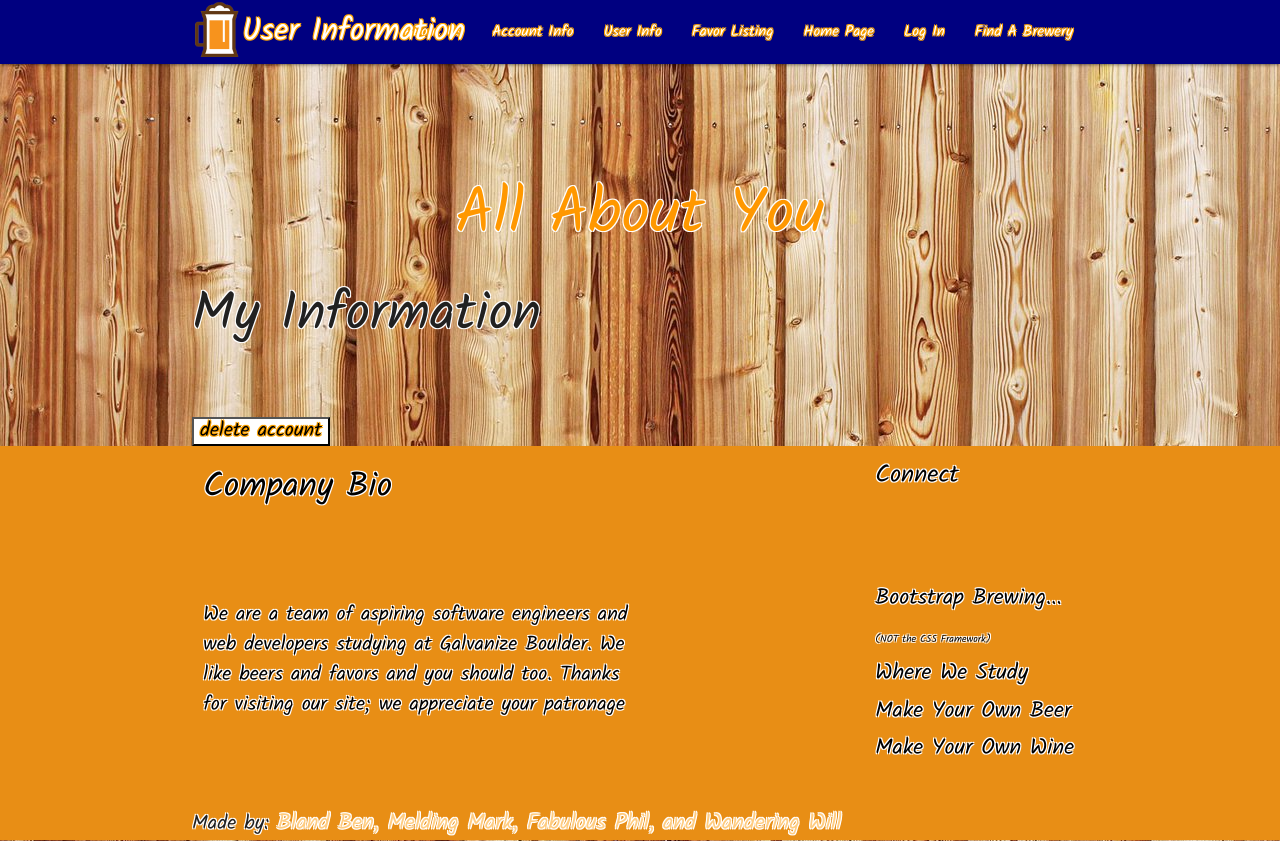
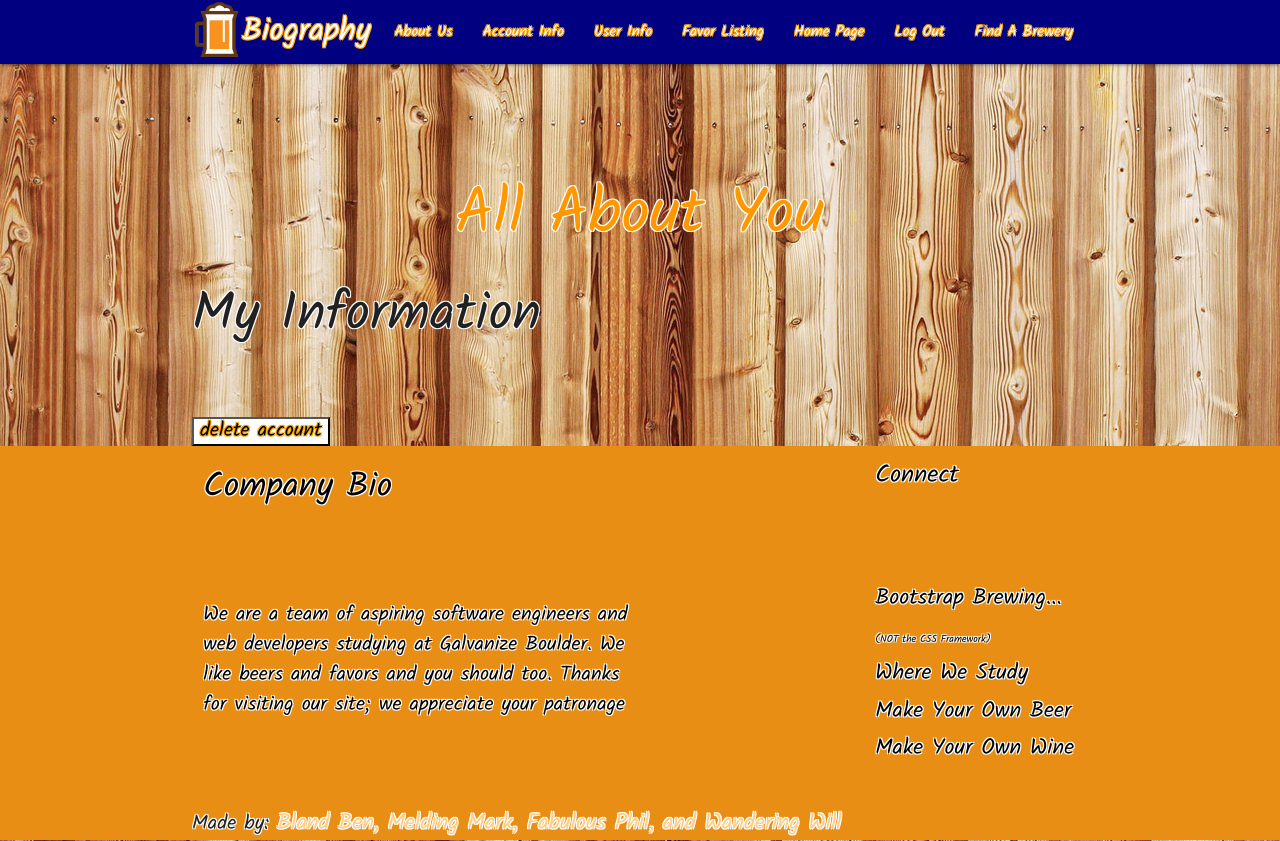
Before and after one commit to philborgenicht/beermo, a website: page public/user.html in a window 1280 px wide. Drawn offline with nearby package versions, Linux system fonts and the light colour scheme; no server answers.

Commit message:
html edits

```diff
--- a/public/css/style.css
+++ b/public/css/style.css
@@ -21,7 +21,14 @@
 .loginform{
   padding-left:10vw;
   padding-right: 10vw;
+}
 
+#nav-mobile{
+  background-color:orange;
+}
+
+.finished{
+  font-family: 'Kalam', cursive;
 }
 
 .brewery_listing{
--- a/public/user.html
+++ b/public/user.html
@@ -25,14 +25,14 @@
 <body>
   <nav class="william" role="navigation">
 
-    <div class="nav-wrapper container"><img class="navlogo" src="beermologo.png"><a id="logo-container" href="#" class="brand-logo">User Information</a>
+    <div class="nav-wrapper container"><img class="navlogo" src="beermologo.png"><a id="logo-container" href="#" class="brand-logo">Biography</a>
       <ul class="right hide-on-med-and-down">
         <li><a href="aboutus.html">About Us</a></li>
         <li><a href="account.html" id="account1">Account Info</a></li>
         <li><a href="user.html" id="user1">User Info</a></li>
         <li><a href="favor2.html" id="favor1">Favor Listing</a></li>
         <li><a href="index.html">Home Page</a></li>
-        <li><a href="logIn.html" id="login1">Log In</a></li>
+        <li><a href="logIn.html" id="login1">Log Out</a></li>
         <li><a href="findbrewery.html">Find A Brewery</a></li>
       </ul>
 
@@ -42,7 +42,7 @@
         <li><a href="user.html" id="user2">User Info</a></li>
         <li><a href="favor2.html" id="favor2">Favors Board</a></li>
         <li><a href="index.html">Home Page</a></li>
-        <li><a href="logIn.html" id="login2">Log In</a></li>
+        <li><a href="logIn.html" id="login1">Log Out</a></li>
         <li><a href="findbrewery.html">Find A Brewery</a></li>
       </ul>
       <a href="#" data-target="nav-mobile" class="sidenav-trigger"><i class="material-icons">menu</i></a>
```
